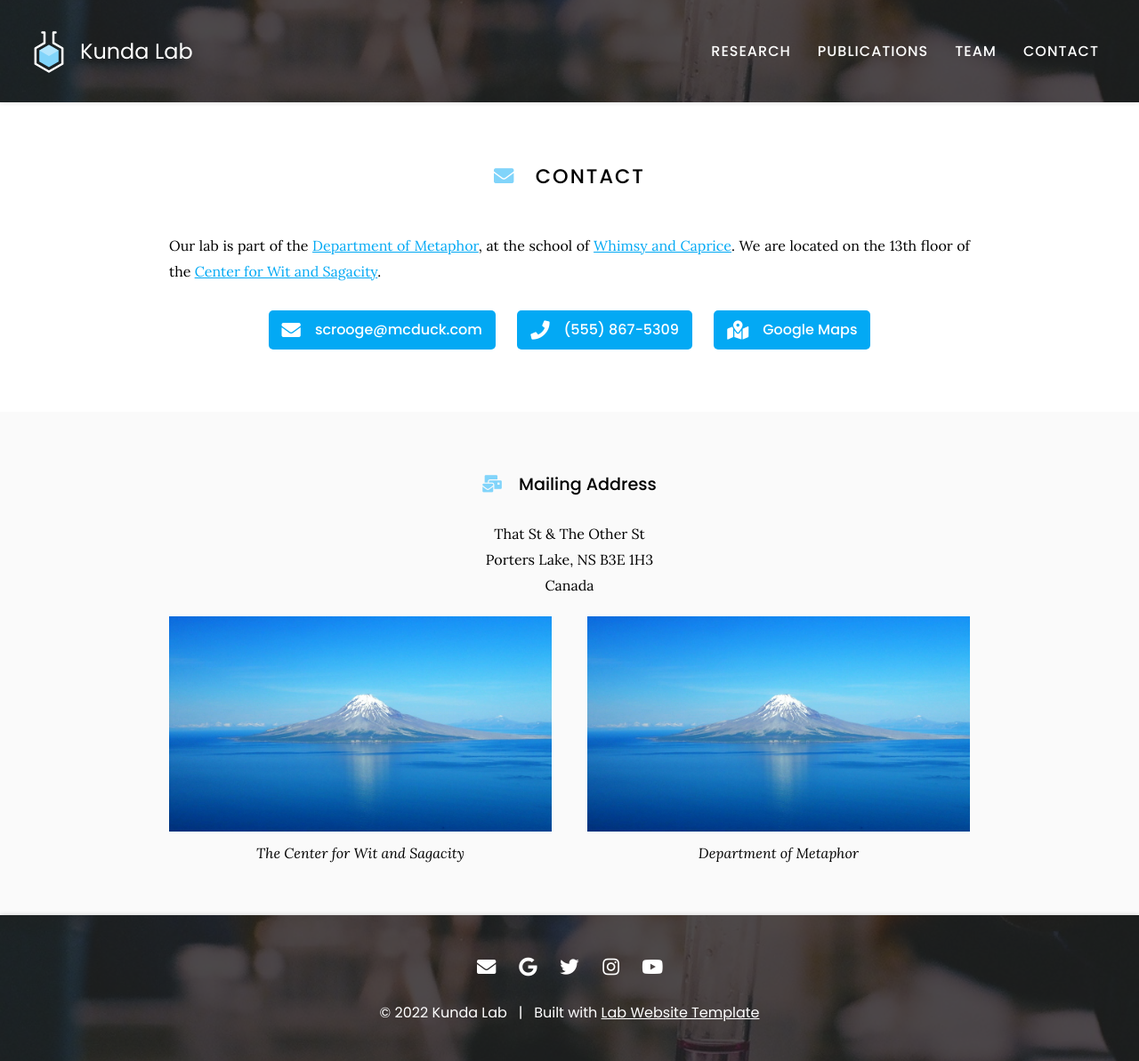
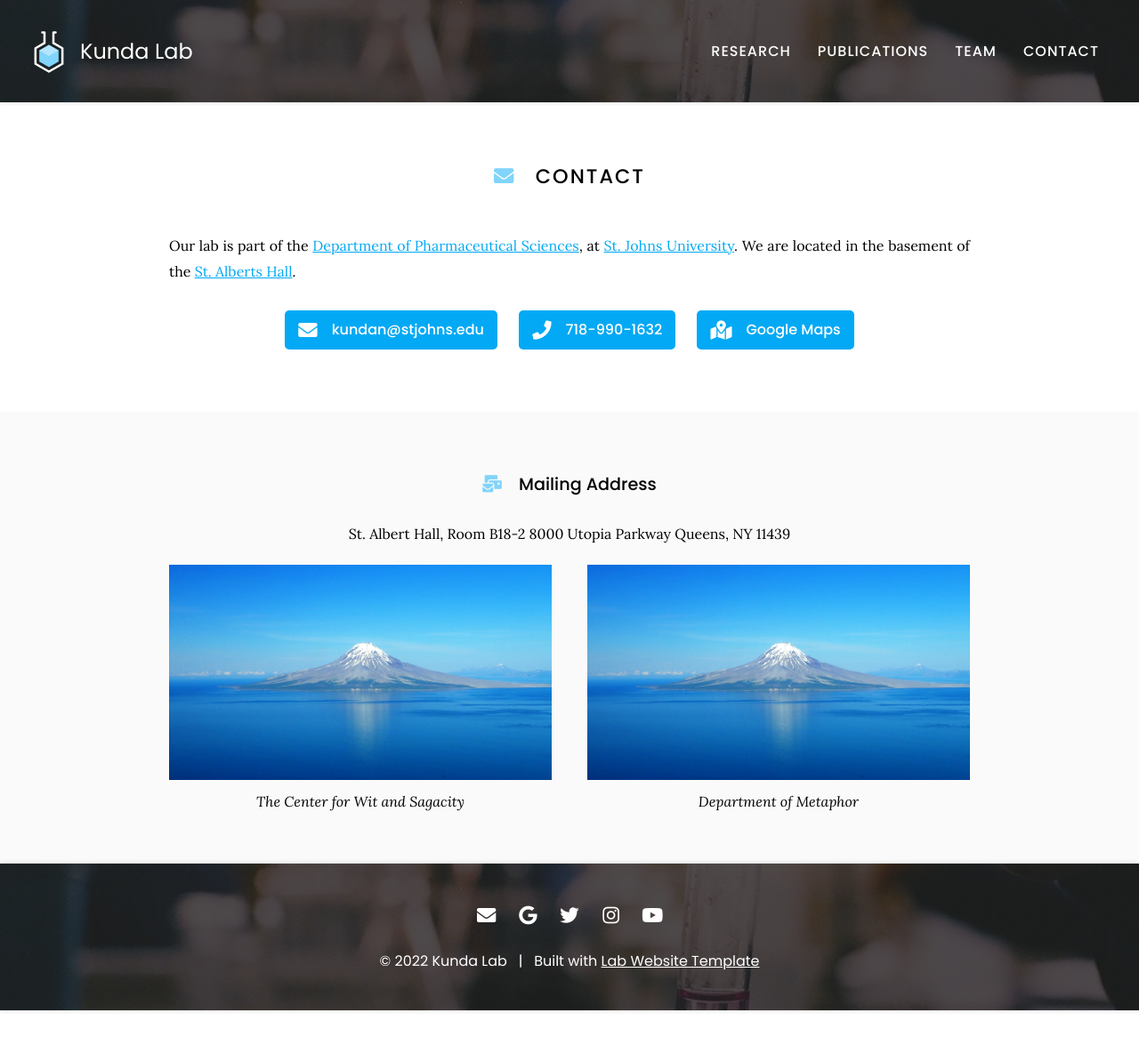
Before and after one commit to ardaram/kunda-lab, a Jekyll site: the page built from contact/index.md, in a window 1280 px wide. Shown: the whole page at 89% size. Built offline with Jekyll 4.4.1, drawn with Linux system fonts in a browser that asks for light colours; nearby versions of some CDN libraries; after the commit the page ends 1136 px from its top, so only the background shows below that.

Commit message:
Update index.md

```diff
--- a/contact/index.md
+++ b/contact/index.md
@@ -7,25 +7,25 @@ nav:
 
 # <i class="fas fa-envelope"></i>Contact
 
-Our lab is part of the [Department of Metaphor](), at the school of [Whimsy and Caprice]().
-We are located on the 13th floor of the [Center for Wit and Sagacity]().
+Our lab is part of the [Department of Pharmaceutical Sciences](), at [St. Johns University]().
+We are located in the basement of the [St. Alberts Hall]().
 
 {%
   include link.html
   type="email"
   icon=""
-  text="scrooge@mcduck.com"
+  text="kundan@stjohns.edu"
   tooltip=""
-  link="scrooge@mcduck.com"
+  link="kundan@stjohns.edu"
   style="button"
 %}
 {%
   include link.html
   type="phone"
   icon=""
-  text="(555) 867-5309"
+  text="718-990-1632"
   tooltip=""
-  link="+1-555-867-5309"
+  link="+1-718-990-1632"
   style="button"
 %}
 {%
@@ -43,9 +43,9 @@ We are located on the 13th floor of the [Center for Wit and Sagacity]().
 
 ### <i class="fas fa-mail-bulk"></i>Mailing Address
 
-That St & The Other St
-Porters Lake, NS B3E 1H3
-Canada
+St. Albert Hall, Room B18-2
+8000 Utopia Parkway
+Queens, NY 11439
 {:.center}
 
 {% capture col1 %}
```
